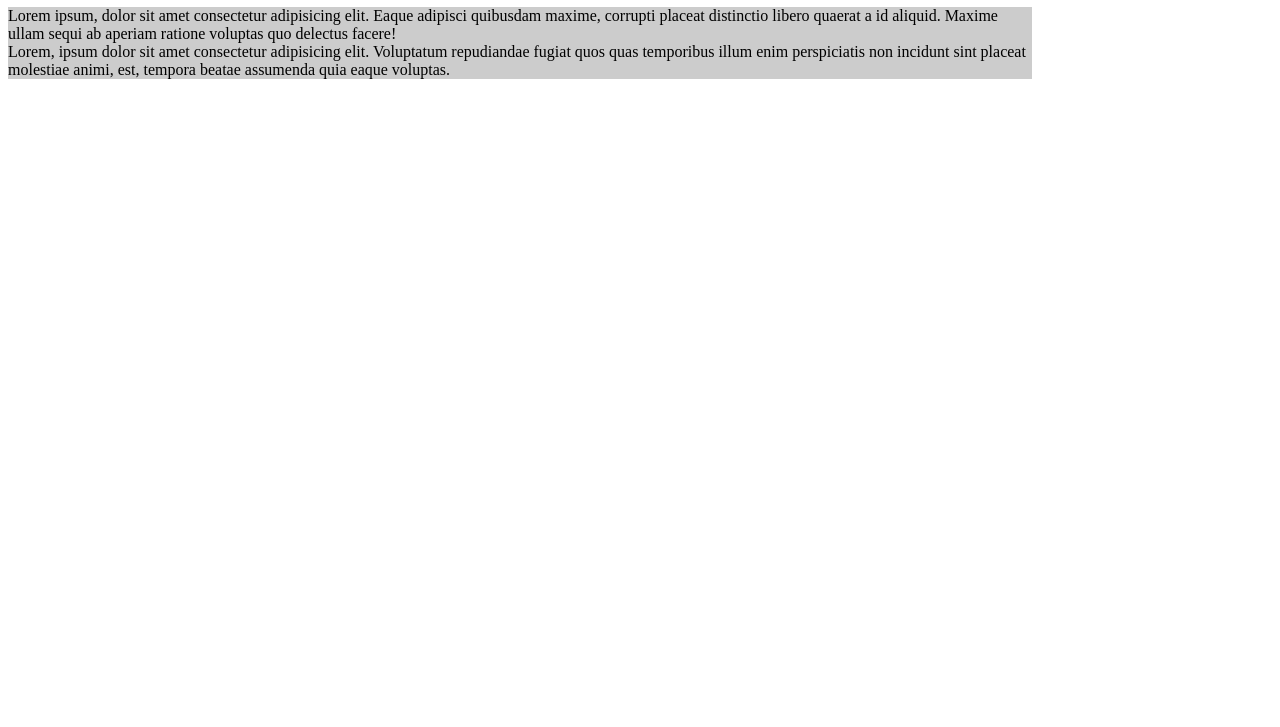
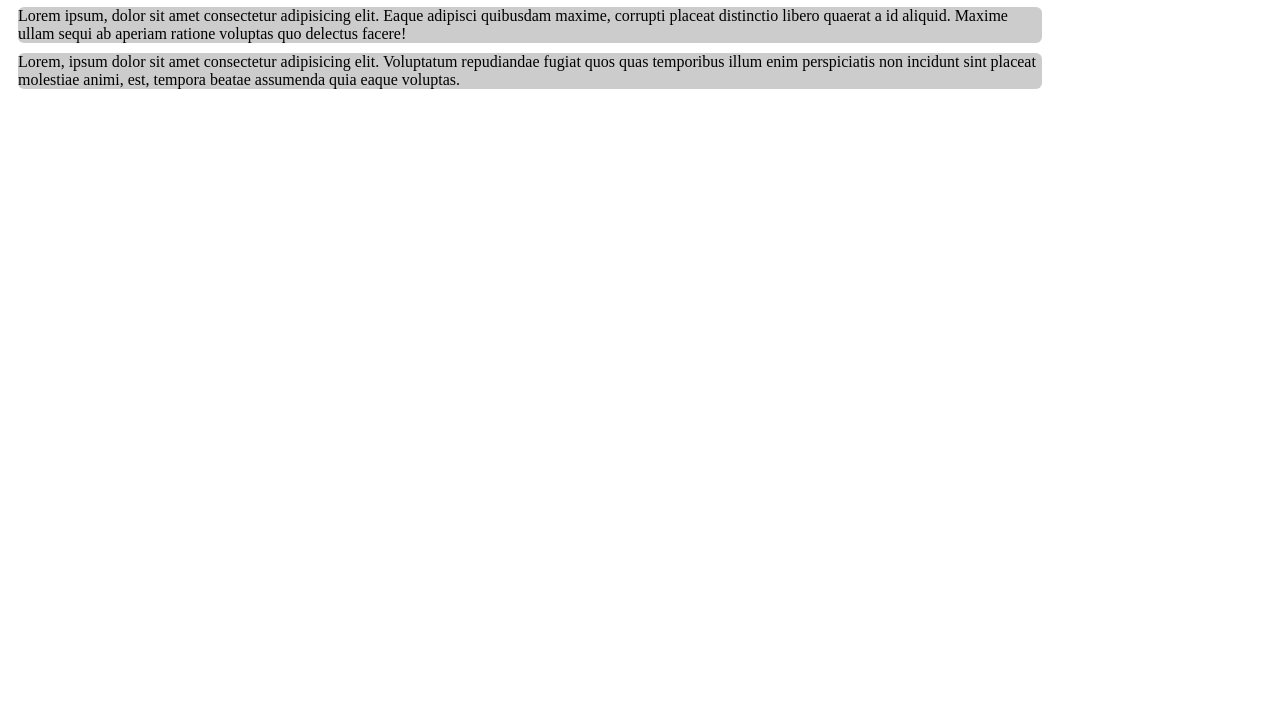
Before and after one commit to smauer/netlify-test-site, a plain HTML site: page index.html in a window 1280 px wide. Shown: the part 73-800 px from the top of the page. Drawn offline with Linux system fonts and the light colour scheme.

Commit message:
adjust style

```diff
--- a/css/style.css
+++ b/css/style.css
@@ -1,6 +1,8 @@
 .panel {
-    border-radius: 10;
+    border-radius: 6px;
     background-color: #cccccc;
     border-color: #222222;
     width: 80vw;
+    margin: 10px;
+    place-content: center;
 }
```
